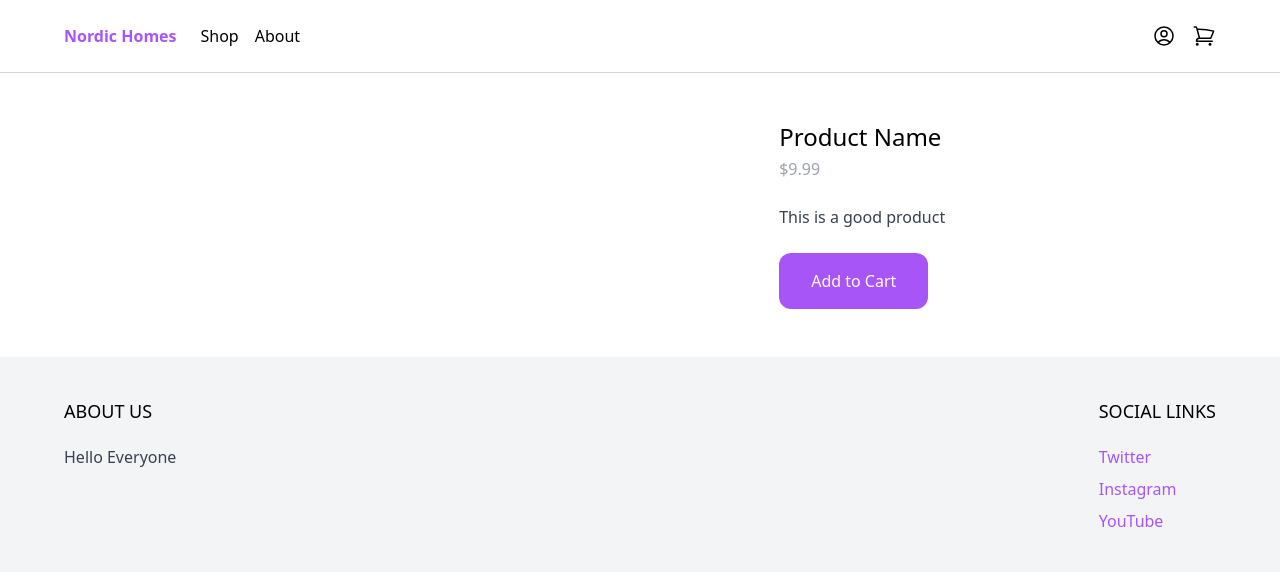
After one commit to bhaskar-nie/Ecommerce_app_Django, a Django app: page /product/ in a window 1280 px wide. The commit adds this page. Shown: the top 572 px of the page. Run offline with Django 5.2, Linux system fonts and the light colour scheme; some libraries are stand-ins or nearby versions.

Commit message:
Create html for Shop and Product detail page

```diff
--- a/ecom_app/templates/ecom_app/base.html
+++ b/ecom_app/templates/ecom_app/base.html
@@ -13,7 +13,7 @@
             <div class="menu-left flex items-center space-x-6">
                 <a href="#" class=" py-4 text-purple-500 hover:text-purple-800 font-semibold">Nordic Homes</a>
                 <ul class="flex items-center space-x-4">
-                    <li><a href="#" >Shop</a></li>
+                    <li><a href="{% url 'shop' %}" >Shop</a></li>
                     <li><a href="#" >About</a></li>
 
                 </ul>
--- a/ecom_app/views.py
+++ b/ecom_app/views.py
@@ -4,3 +4,7 @@ from products.models import *
 def frontpage(request):
     products=Product.objects.all()[0:8]
     return render(request,'ecom_app/frontpage.html', context={'products':products})
+
+def shop(request):
+    products=Product.objects.all()
+    return render(request,'ecom_app/shop.html', context={'products':products})
--- a/ecom_proj/settings.py
+++ b/ecom_proj/settings.py
@@ -38,7 +38,7 @@ INSTALLED_APPS = [
     'django.contrib.messages',
     'django.contrib.staticfiles',
     'ecom_app',
-    'products'
+    'products',
 ]
 
 MIDDLEWARE = [
--- a/ecom_proj/urls.py
+++ b/ecom_proj/urls.py
@@ -17,7 +17,10 @@ Including another URLconf
 from django.contrib import admin
 from django.urls import path
 from ecom_app.views import *
+from products.views import *
 urlpatterns = [
     path('admin/', admin.site.urls),
     path('', frontpage, name='frontpage'),
+    path('shop/', shop, name="shop"),
+    path('product/', product, name="product"),
 ]
--- /dev/null
+++ b/products/templates/products/product.html
@@ -0,0 +1,16 @@
+{% extends 'ecom_app/base.html' %}
+{% block content %}
+
+<div class="max-w-6xl mx-auto flex flex-wrap  py-6 px-6 xl:px-0">
+    <div class="images w-full mb-6 lg:mb-0 lg:w-3/5">
+        <img class="rounded-xl" src="">
+    </div>
+    <div class="information w-full lg:w-2/5 lg:p-6">
+        <h1 class="text-2xl"> Product Name</h1>
+        <p class="mt-1 text-gray-400">$9.99</p>
+        <p class="mt-6 text-gray-700"> This is a good product</p>
+
+        <a href="#" class="mt-6 inline-block px-8 py-4 rounded-xl bg-purple-500 text-white hover:bg-purple-700">Add to Cart</a>
+
+</div>
+{% endblock %}
--- a/products/views.py
+++ b/products/views.py
@@ -1,3 +1,5 @@
 from django.shortcuts import render
 
 # Create your views here.
+def product(request):
+    return render(request,'products/product.html')
```
Also changed, not shown: ecom_app/templates/ecom_app/shop.html (added, +49 -0 lines).
